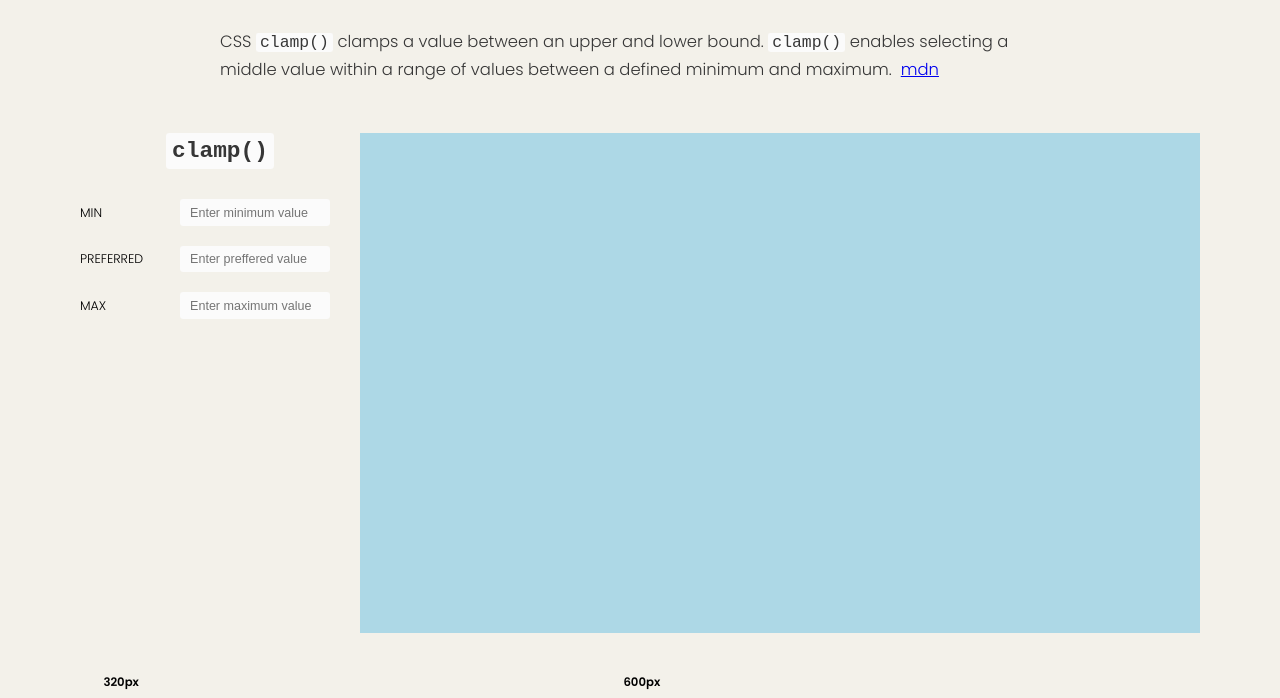
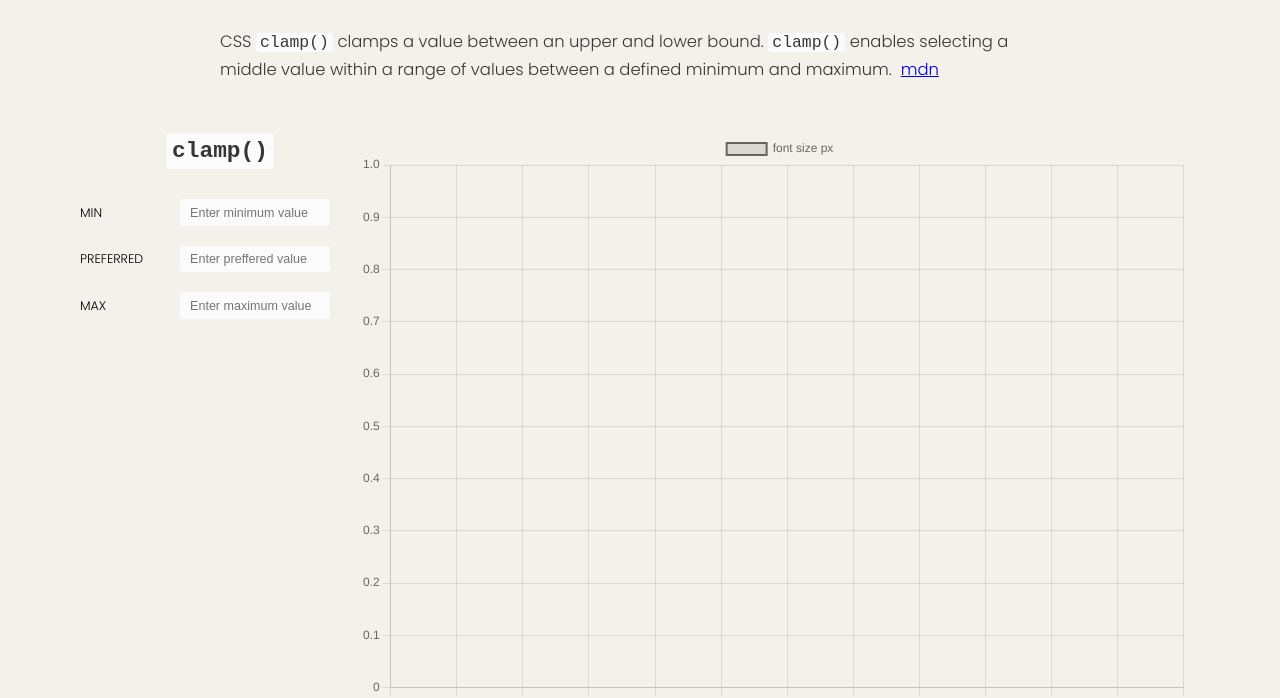
Before and after one commit to AnNavara/fz-clamp-simplified, a website: page src/index.html in a window 1280 px wide. Shown: the part 125-823 px from the top of the page. Drawn offline with nearby package versions, Linux system fonts and the light colour scheme; files that its build step writes are made by us from their sources.

Commit message:
add chart add saving session refactor

```diff
--- a/src/index.html
+++ b/src/index.html
@@ -7,6 +7,7 @@
     <link rel="stylesheet" href="styles/style.css">
     <link rel="icon" href="assets/clamp-svgrepo-com.svg" type="image/x-icon">
     <link href="https://fonts.googleapis.com/css2?family=Poppins:wght@300;400;600&display=swap" rel="stylesheet">
+    <script src="https://cdn.jsdelivr.net/npm/chart.js@3.7.1/dist/chart.min.js"></script>
     <script src="scripts/index.js" defer></script>
     <title>fz:clamp() simplified</title>
 </head>
@@ -33,7 +34,7 @@
         </div>
     </div>
     <div class="chart">
-        <div class="empty-space"></div>
+        <canvas data-chart="chart" width="720" height="500"></canvas>
     </div>
 
     <div class="previews ">
--- a/src/index.js
+++ b/src/index.js
@@ -8,13 +8,18 @@
 
 const REM = 10;
 const LIST_OF_UNITS = ['px', 'rem', 'vw'];
+const LIST_OF_VIEWPORTS = [
+    180, 220, 320, 360, 380, 410, 540, 768, 820, 1024, 1280, 1360, 1530,
+];
 const EXAMPLES = document.querySelectorAll('[data-viewport]');
+const canvas = document.querySelector('[data-chart]').getContext('2d');
 
 const createState = (stateObj) => {
     return new Proxy(stateObj, {
         set(target, property, value) {
             target[property] = value;
             render(EXAMPLES);
+            saveState(state);
             return true;
         },
     });
@@ -26,7 +31,28 @@ const state = createState({
     max: '',
 });
 
+const saveState = (state) => {
+    localStorage.setItem('state', JSON.stringify(state));
+};
+
 const listeners = document.querySelectorAll('[data-model]');
+
+const loadState = (inputs) => {
+    if (!localStorage.getItem) {
+        return;
+    }
+    const oldState = JSON.parse(localStorage.getItem('state'));
+    for (key in oldState) {
+        if (key in state) state[key] = oldState[key];
+    }
+    inputs.forEach((el) => {
+        for (key in oldState) {
+            if (key === el.dataset.model) {
+                el.value = oldState[key];
+            }
+        }
+    });
+};
 
 listeners.forEach((elem) => {
     const name = elem.dataset.model;
@@ -42,7 +68,7 @@ const parseString = (str) => {
         : valuesArr.push(str);
     const values = valuesArr.reduce((acc, curr) => {
         let unit = curr
-            .replace(/\d+|^\s+|\s+$/g, '')
+            .replace(/\.|\d+|^\s+|\s+$/g, '')
             .trim()
             .toLowerCase();
         let value = parseFloat(curr);
@@ -80,36 +106,92 @@ const calcAbsoluteFS = (values, viewport) => {
     return fontSize;
 };
 
-const updateExample = (example, { min, pref, max }) => {
-    let calculatedFS = null;
+const validateData = ({ min, pref, max }) => {
     if (
         parseString(min) === undefined ||
         parseString(pref) === undefined ||
         parseString(max) === undefined
     ) {
+        return false;
+    } else {
+        return true;
+    }
+};
+
+const getValidFS = (viewport, { min, pref, max }) => {
+    let calculatedFS = null;
+    const calcMin = calcAbsoluteFS(parseString(min), viewport);
+    const calcPref = calcAbsoluteFS(parseString(pref), viewport);
+    const calcMax = calcAbsoluteFS(parseString(max), viewport);
+    if (calcMin < calcPref < calcMax) {
+        calculatedFS = calcPref;
+    }
+    if (calcMin > calcPref) {
+        calculatedFS = calcMin;
+    }
+    if (calcMax < calcPref) {
+        calculatedFS = calcMax;
+    }
+    return calculatedFS;
+};
+
+const updateExample = (example, data) => {
+    if (!validateData(data)) {
         return;
     }
-
-    const calcMin = calcAbsoluteFS(parseString(min), example.dataset.viewport)
-    const calcPref = calcAbsoluteFS(parseString(pref), example.dataset.viewport)
-    const calcMax = calcAbsoluteFS(parseString(max), example.dataset.viewport)
-
-    if (calcMin < calcPref < calcMax) {
-        calculatedFS = calcPref
-    }
-    if (min > calcPref) {
-        calculatedFS = calcMin
-    }
-    if (calcMax < calcPref) {
-        calculatedFS = calcMax
-    }
-
     example.querySelector('.preview__container h3').style.fontSize =
-        calculatedFS + 'px';
+        getValidFS(example.dataset.viewport, data) + 'px';
 };
 
+const calcChartFS = (data) => {
+    if (!validateData(data)) {
+        return [];
+    }
+    const dataViewports = LIST_OF_VIEWPORTS.map((viewport) => {
+        return getValidFS(viewport, data);
+    });
+    return dataViewports;
+};
+
+const chart = new Chart(canvas, {
+    type: 'line',
+    data: {
+        labels: LIST_OF_VIEWPORTS,
+        datasets: [
+            {
+                label: 'font size px',
+                data: calcChartFS(state),
+                borderWidth: 2,
+            },
+        ],
+    },
+    options: {
+        responsive: true,
+        scales: {
+            y: {
+                title: 'fz in px',
+                display: true
+            },
+            x: {
+                title: 'viewport width',
+                display: true
+            }
+        },
+        elements: {
+            line: {
+                tension: 0.15,
+                borderColor: 'rgba(41, 41, 41, 0.68)',
+            },
+        },
+    },
+});
+
 const render = (previews) => {
-    previews.forEach(element => {
-        updateExample(element, state)
-    })
-}
+    previews.forEach((element) => {
+        updateExample(element, state);
+    });
+    chart.data.datasets[0].data = calcChartFS(state);
+    chart.update();
+};
+
+loadState(listeners);
--- a/src/sass/_base.scss
+++ b/src/sass/_base.scss
@@ -84,13 +84,8 @@ body {
 
 .chart {
     margin-top: 5rem;
+    position: relative;
     grid-column: col-start 3 / center-end;
-
-    .empty-space {
-        width: 100%;
-        height: 500px;
-        background-color: lightblue;
-    }
 }
 
 .inputs {
@@ -162,6 +157,7 @@ body {
         height: 500px;
         background-color: $color-grey-light-2;
         border-radius: 1em;
+        overflow: hidden;
     }
 
     &--320 {
```
